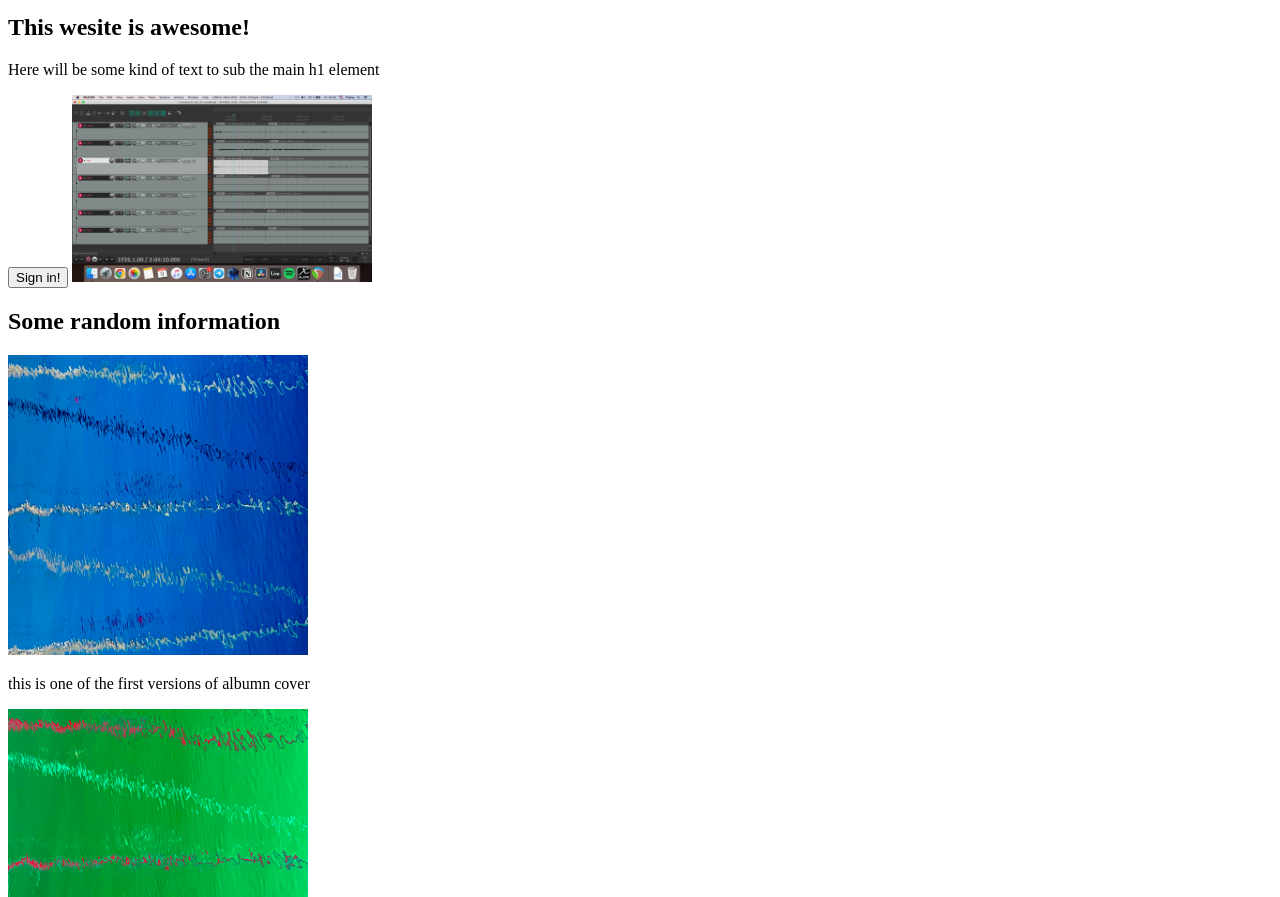
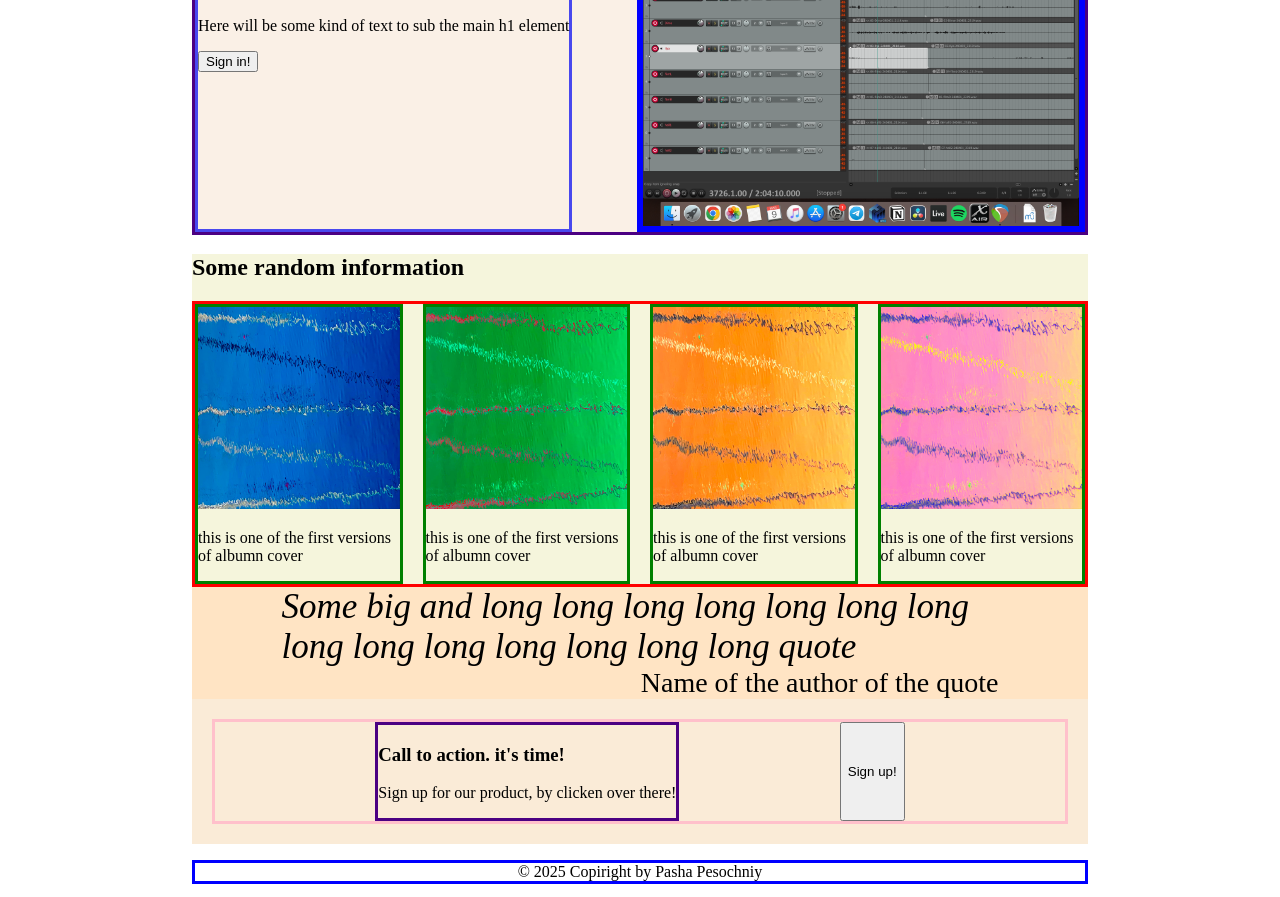
Before and after one commit to pesochniy/awesome_site, a plain HTML site: page index.html in a window 1280 px wide. Shown: the part 86-983 px from the top of the page. Drawn offline with Linux system fonts and the light colour scheme.

Commit message:
Create draft CSS with correct item positioning

```diff
--- a/index.html
+++ b/index.html
@@ -15,10 +15,12 @@
             <div class="link">Header link 3</div>
         </div>
         <div class="main-info">
-            <h1>This wesite is awesome!</h1>
-            <p>Here will be some kind of text to sub the main h1 element</p>
-            <button type="button">Sign in!</button>
-            <img src="first_img.png" alt="some scrinshot">
+            <div class="info">
+                <h1>This wesite is awesome!</h1>
+                <p>Here will be some kind of text to sub the main h1 element</p>
+                <button type="button">Sign in!</button>
+            </div>
+            <img id="header-img" src="first_img.png" alt="some screenshot">
         </div>
     </section>
     <section class="second-section">
@@ -43,13 +45,20 @@
         </div>
     </section>
     <section class="third-section">
-        <p>Some big and long long long long long long long long long long long long long long quote</p>
-        <p>Name of the author of the quote</p>
+        <p id="quote">Some big and long long long long long long long long long long long long long long quote</p>
+        <p id="author">Name of the author of the quote</p>
     </section>
     <section class="forth-section">
-        <h3>Call to action. it's time!</h3>
-        <p>Sign up for our product, by clicken over there!</p>
-        <button type="button">Sign up!</button>
+        <div class="action-field">
+            <div class="action-text">
+                <h3>Call to action. it's time!</h3>
+                <p>Sign up for our product, by clicken over there!</p>
+            </div>
+            <button id="action-button" type="button">Sign up!</button>
+        </div>
     </section>
+    <footer>
+        <p>© 2025 Copiright by Pasha Pesochniy</p>
+    </footer>
 </body>
 </html>
--- a/styles.css
+++ b/styles.css
@@ -1,3 +1,110 @@
+* {
+    box-sizing: border-box;
+}
+
+body {
+    width: 70vw;
+    margin: auto;
+}
+
 img {
-    width: 300px;
+    max-width: 100%;
 }
+
+
+/* first section*/
+.first-section {
+    background-color: linen;
+}
+
+.header-container div {
+    border: red solid 3px;
+}
+
+.logo {
+    margin-right: auto;
+}
+
+.header-container {
+    border: green solid 3px;
+    display: flex;
+    gap: 20px;
+}
+
+.main-info {
+    border: indigo solid 3px;
+    display: flex;
+    gap: 20px;
+}
+
+.info {
+    border: rgb(72, 72, 238) solid 3px;
+    margin-right: auto;
+}
+
+#header-img {
+    flex: 1;
+    max-width: 35vw;
+    border: blue solid 6px;
+}
+
+
+/*second section*/
+.second-section {
+    background-color: beige;
+}
+
+.pics-container {
+    border: red solid 3px;
+    display: flex;
+    justify-content: space-between;
+    gap: 20px;
+}
+
+.illustration {
+    border: green solid 3px;
+}
+
+
+/* third-section */
+.third-section {
+    background-color: bisque;
+}
+
+#quote {
+    width: 80%;
+    margin: auto;
+    font-size: 35px;
+    font-style: italic;
+}
+
+#author {
+    width: 80%;
+    font-size: 28px;
+    text-align: right;
+    margin: auto;
+}
+
+
+/* forth-section */
+.forth-section {
+    background-color: antiquewhite;
+    padding: 20px;
+}
+
+.action-field {
+    border: pink solid 3px;
+    display: flex;
+    justify-content: space-evenly;
+}
+
+.action-text {
+    border: indigo solid 3px;
+
+}
+
+/* footer */
+footer p {
+    border: blue solid 3px;
+    text-align: center;
+}
```
